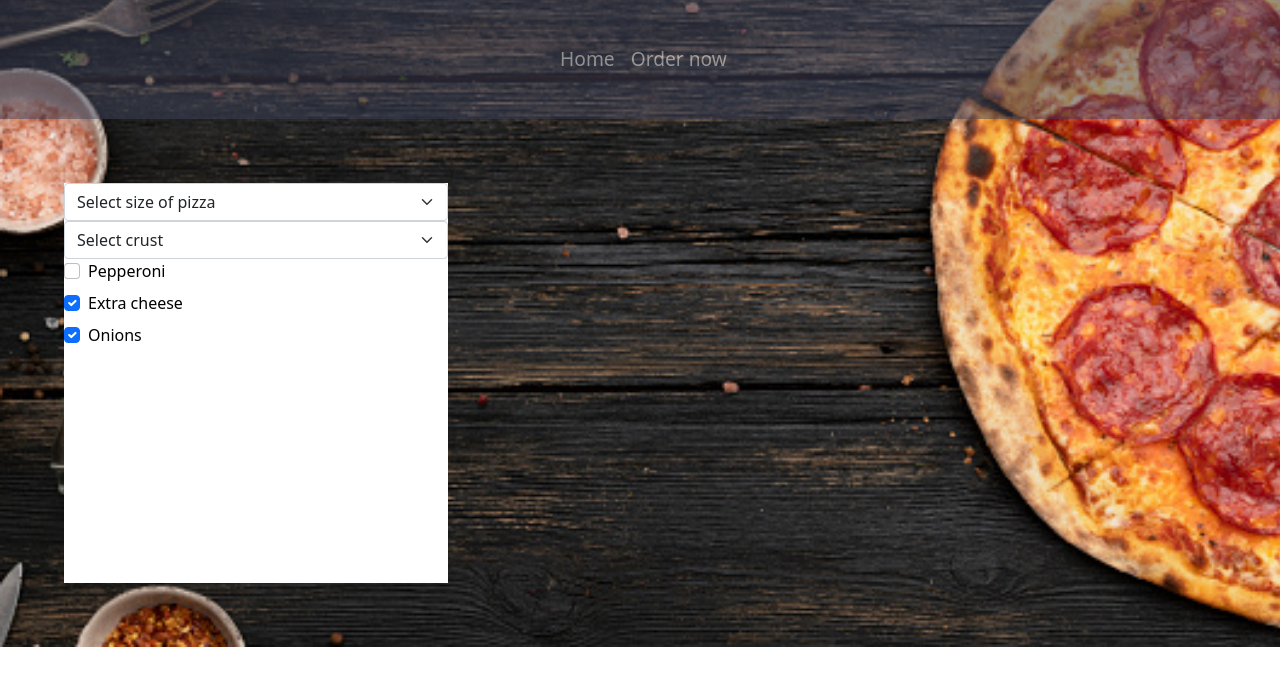
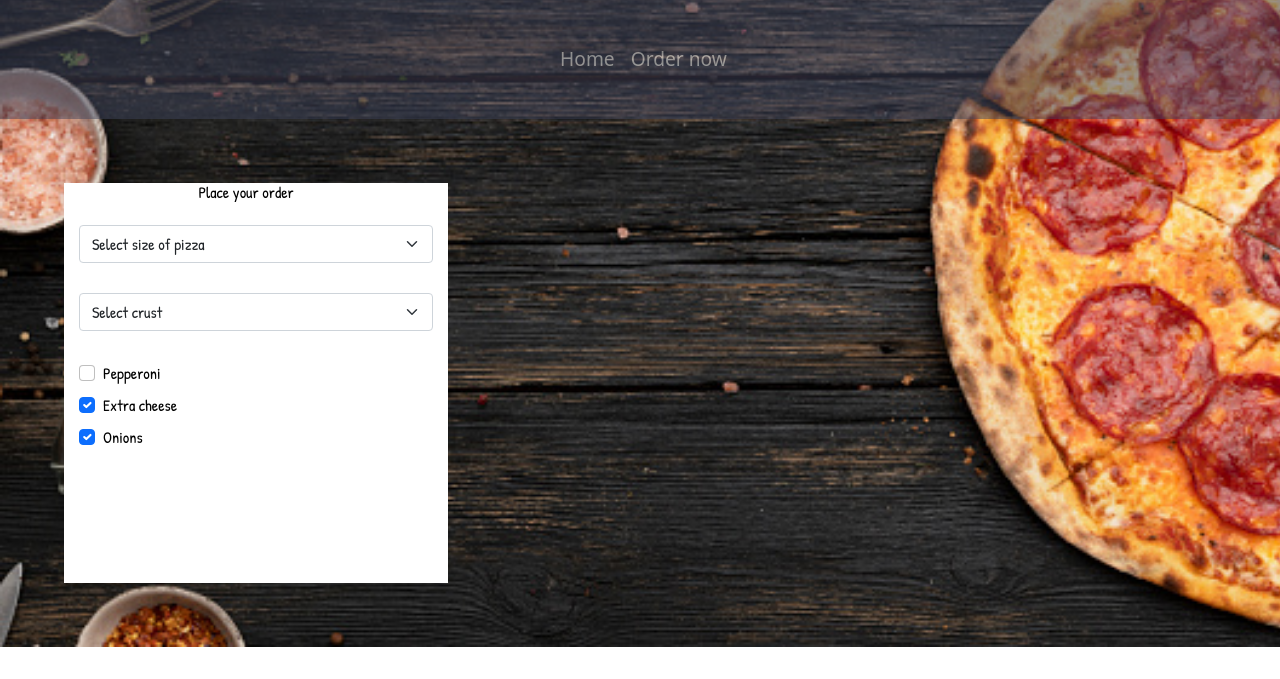
Before and after one commit to aust1inn/pepino-pizza, a plain HTML site: page function.html in a window 1280 px wide. Shown: the part 121-800 px from the top of the page. Drawn offline with nearby package versions, Linux system fonts and the light colour scheme; a web font is replaced by a local one.

Commit message:
style:adjusts the font-family of the order box

```diff
--- a/CSS/function.css
+++ b/CSS/function.css
@@ -1,5 +1,5 @@
 @import url('https://fonts.googleapis.com/css2?family=BhuTuka+Expanded+One&family=Dancing+Script&family=Smooch+Sans:wght@100&display=swap');
-
+@import url('https://fonts.googleapis.com/css2?family=Patrick+Hand&family=Shadows+Into+Light&display=swap');
 *{
     padding: 0;
     margin: 0;
@@ -49,4 +49,11 @@ body {
     height: 50vh;
     width: 30%;
     margin: 5%;
+    font-family: 'Patrick Hand', cursive;
 }
+.order h6 {
+    margin-left: 35%;
+}
+.size , .crust , .toppings {
+    padding: 15px;
+}
--- a/function.html
+++ b/function.html
@@ -42,15 +42,23 @@
         </div>
       </nav>
 
+      <!-- order placement -->
+
       <div class="order">
-
+        <h6>Place your order</h6>
+        <!-- size select -->
+        <div class="size">
             <select class="form-select" aria-label="Default select example">
                 <option selected>Select size of pizza</option>
                 <option value="1">Small ksh300</option>
                 <option value="2">Medium ksh600</option>
                 <option value="3">Large ksh900</option>
               </select>
+        </div>
 
+
+          <!-- crust select -->
+        <div class="crust">
             <select class="form-select" aria-label="Default select example">
                 <option selected>Select crust</option>
                 <option value="1">Crispy</option>
@@ -58,24 +66,31 @@
                 <option value="3">Glutten-free</option>
               </select>
 
+        </div>
+
+          <!-- toppings select -->
+        <div class="toppings">
             <div class="form-check">
                 <input class="form-check-input" type="checkbox" value="" id="flexCheckDefault">
                 <label class="form-check-label" for="flexCheckDefault">
                   Pepperoni
                 </label>
               </div>
+
               <div class="form-check">
                 <input class="form-check-input" type="checkbox" value="" id="flexCheckChecked" checked>
                 <label class="form-check-label" for="flexCheckChecked">
                   Extra cheese
                 </label>
               </div>
+
               <div class="form-check">
                 <input class="form-check-input" type="checkbox" value="" id="flexCheckChecked" checked>
                 <label class="form-check-label" for="flexCheckChecked">
                   Onions
                 </label>
               </div>
+        </div>
 
       </div>
   </body>
```
Lines whose indentation alone changed are shown as unchanged.
